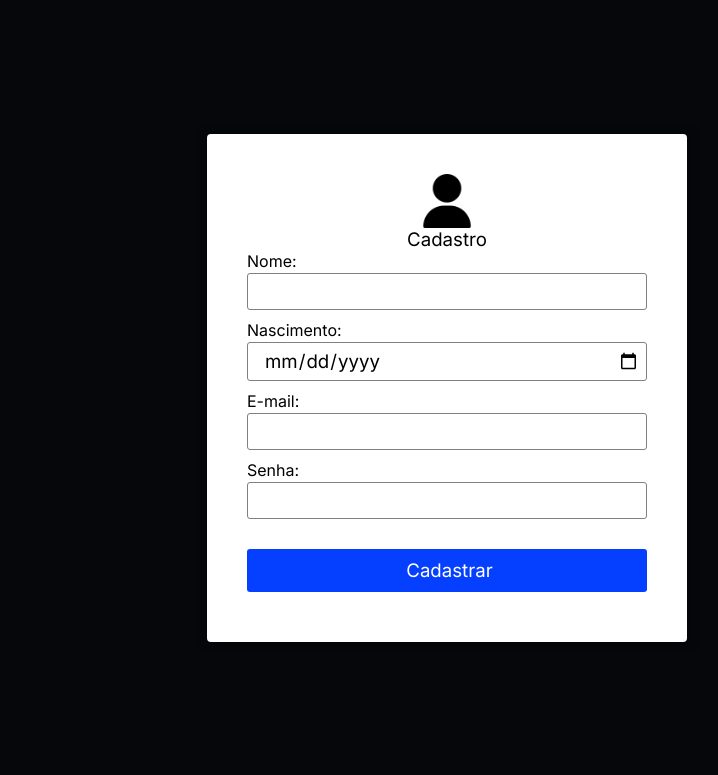
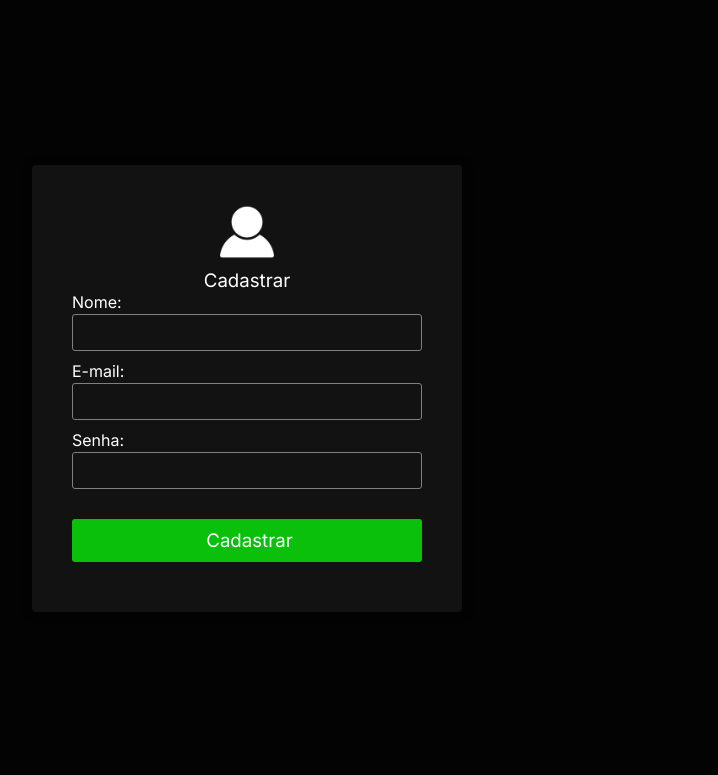
Before and after one commit to paulinbrgamer/Dashub, a PHP site: page /cadastro.html in a window 1280 px wide. Shown: the top 775 px of the page, without its empty margins (393-1111 px from the left). Run offline with PHP 8.4, Linux system fonts and the light colour scheme.

Commit message:
mudana no visual de cadastro

```diff
--- a/Front-end/cadastro.html
+++ b/Front-end/cadastro.html
@@ -8,16 +8,11 @@
     <title>Registrar</title>
 </head>
 <body>
-    <div class="apagar" id="load">
-        <img src="login/img/yibo-wangyibo.gif" alt="gif animado" >
-    </div>
     <form class="container">
-        <img style="margin: auto;" src="login/img/user.png" alt="imagem de login" width="54">
-        <h1>Cadastro</h1>
+        <img style="margin: auto;margin-bottom: 10px;" src="login/img/user.png" alt="imagem de login" width="54">
+        <h1>Cadastrar</h1>
         <label for="idnome">Nome:</label>
         <input type="text" name="nome" id="idnome"required>
-        <label for="idnome">Nascimento:</label>
-        <input type="date" name="date" id="iddate"required>
         <label for="idemail">E-mail:</label>
         <input type="email" name="email" id="idemail"required>
         <label for="ipword">Senha:</label>
--- a/Front-end/cadastro/cadastro.css
+++ b/Front-end/cadastro/cadastro.css
@@ -1,5 +1,9 @@
+*{
+    outline: none;
+}
+
 .container{
-    background-color: white;
+    background-color: #121212;
     display: flex;
     flex-direction: column;
     justify-content: center;
@@ -7,10 +11,11 @@
     box-shadow: 1px 1px 8px 1px rgba(0, 0, 0, 0.5);
     border-radius: 4px;
     padding: 40px;
-    width: 400px;
+    width: 350px;
 }
 input{
-
+    background-color: #121212;
+    color: white;
     outline: none;
     text-indent: 5px;
     font-size: 14pt;
@@ -24,7 +29,7 @@ input[type="button"]{
     cursor: pointer;
     color: white;
     margin-top: 20px;
-    background-color: rgb(5, 63, 255);
+    background-color: #0AC00A;
     border: none;
     padding: 10px;
 }
@@ -42,4 +47,6 @@ body{
     justify-content: center;
     align-items: center;
     height: 97vh;
+    color: white;
+    background-color:#030303;
 }
--- a/Front-end/teste.html
+++ /dev/null
@@ -1,6 +0,0 @@
-{
-    label: g.nome,
-    data:dados.map(d=>d.valor),
-    backgroundColor:dados.map(d=>d.cor),  // Dados para cada mês
-    borderWidth: 1 // Largura da borda das barras
-  }
```
Also changed, not shown: Front-end/login/login.css (+12 -5 lines), Front-end/login/img/user.png.
